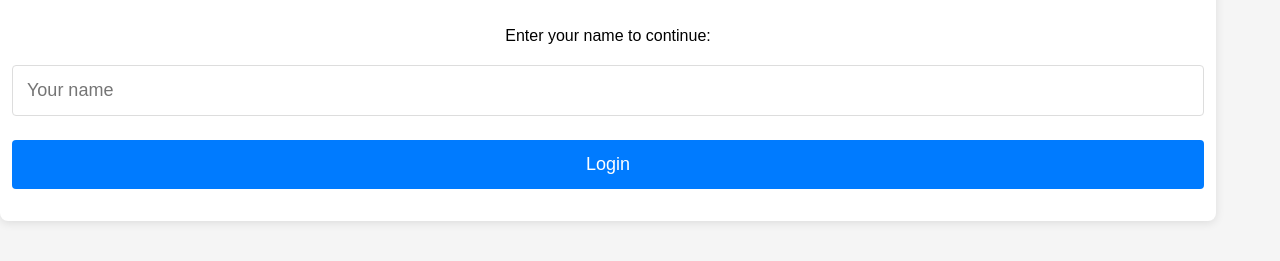
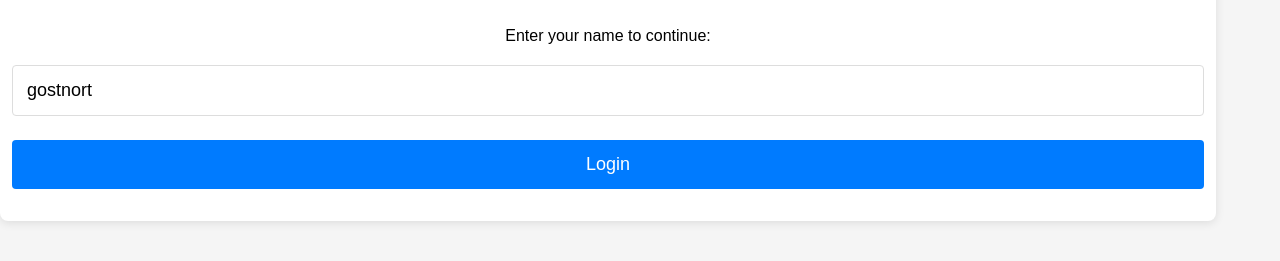
Before and after one commit to gostnort/q_and_a_generator, a plain HTML site: page index.html in a window 1280 px wide. Shown: the part 71-332 px from the top of the page. Drawn offline with nearby package versions, Linux system fonts and the light colour scheme.

Commit message:
Update login to use username instead of email - Changed placeholder to 'Enter your username' - Pre-filled with 'gostnort' username

```diff
--- a/index.html
+++ b/index.html
@@ -15,7 +15,7 @@
         <div class="login-box">
             <h1>Q&A Generator</h1>
             <p>Enter your name to continue:</p>
-            <input type="text" id="userName" placeholder="Your name" required>
+                            <input type="text" id="userName" placeholder="Enter your username" value="gostnort" required>
             <button onclick="login()">Login</button>
         </div>
     </div>
```
